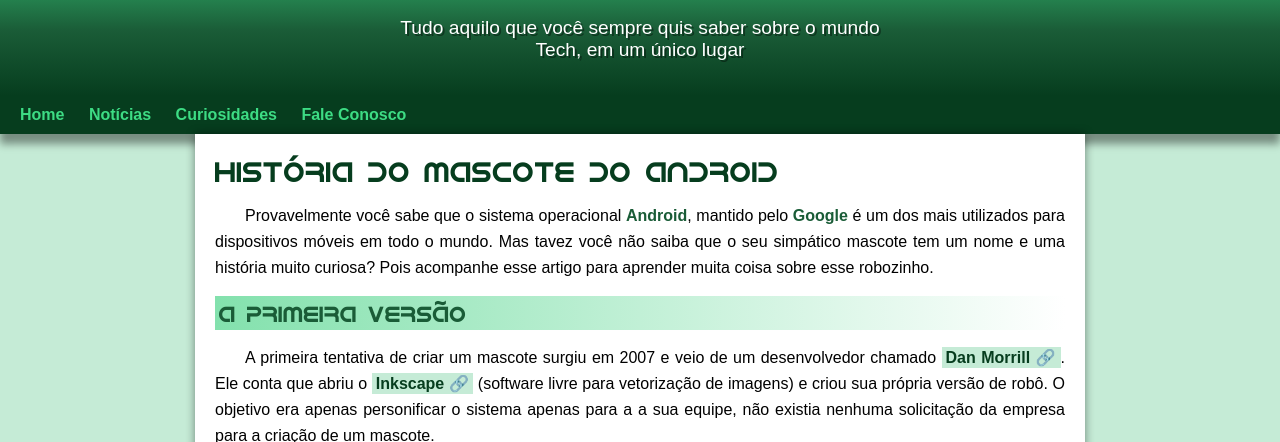
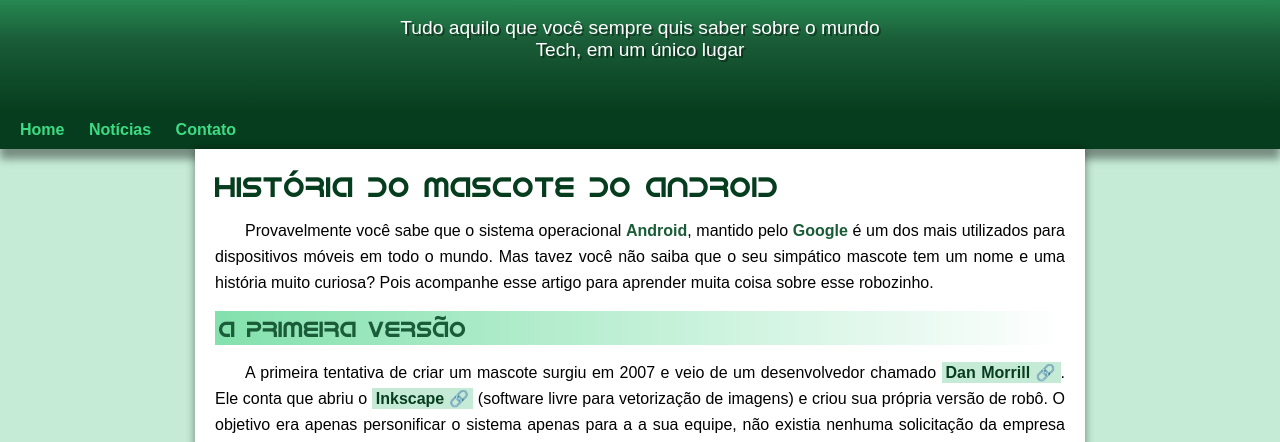
Before and after one commit to Hugo-Moreira91/projeto-android, a plain HTML site: page index.html in a window 1280 px wide. Shown: the part 100-542 px from the top of the page. Drawn offline with Linux system fonts and the light colour scheme.

Commit message:
Problema de padding corrigido

```diff
--- a/estilo/prof-style.css
+++ b/estilo/prof-style.css
@@ -66,7 +66,7 @@ header > p{
     font-size: 1.2em;
     max-width: 500px;
     margin: auto;
-    padding: 0px 10px 35px;
+    padding-bottom: 50px;
     color: white;
     text-shadow: 2px 2px 0px rgba(0, 0, 0, 0.4);
 }
--- a/index.html
+++ b/index.html
@@ -15,8 +15,7 @@
     <nav>
         <a href="#">Home</a>
         <a href="#">Notícias</a>
-        <a href="#">Curiosidades</a>
-        <a href="#">Fale Conosco</a>
+        <a href="#">Contato</a>
     </nav>
 
     <main>
```
